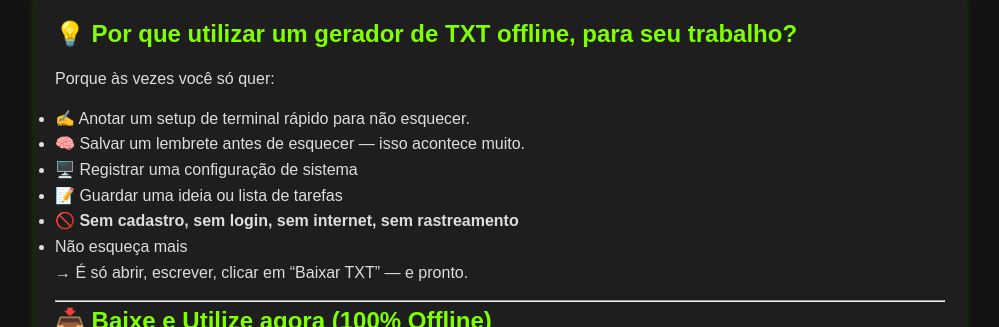
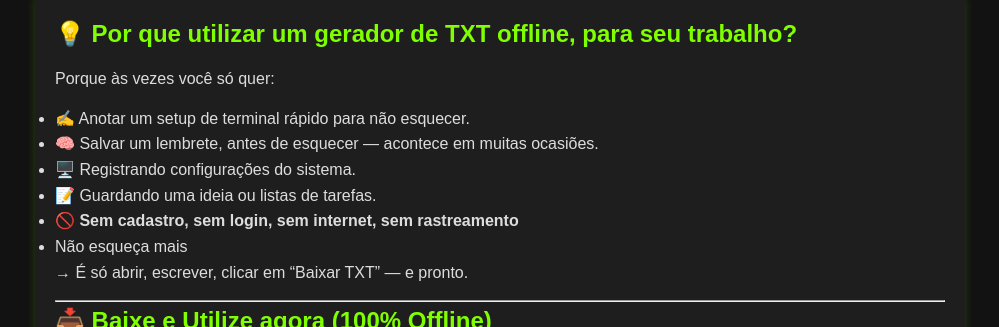
Before and after one commit to Piolinux/piolinux-site, a Jekyll site: the page built from _posts/2025-09-11-gerador-de-txt-offline-anote-salve-e-leve-com-voce.md, in a window 1280 px wide and 1400 px high, scrolled down 496 px. Shown: the part 125-452 px from the top of the window, without its empty margins (140-1139 px from the left). Built offline with Jekyll 4.4.1, drawn with Linux system fonts in a browser that asks for light colours; some of the changed text lies outside the part shown.

Commit message:
Update 2025-09-11-gerador-de-txt-offline-anote-salve-e-leve-com-voce.md

```diff
--- a/_posts/2025-09-11-gerador-de-txt-offline-anote-salve-e-leve-com-voce.md
+++ b/_posts/2025-09-11-gerador-de-txt-offline-anote-salve-e-leve-com-voce.md
@@ -23,9 +23,9 @@ permalink: /gerador-txt-offline-anotacoes-lembretes/
 
 <ul>
   <li>✍️ Anotar um setup de terminal rápido para não esquecer.</li>
-  <li>🧠 Salvar um lembrete antes de esquecer — isso acontece muito.</li>
-  <li>🖥️ Registrar uma configuração de sistema</li>
-  <li>📝 Guardar uma ideia ou lista de tarefas</li>
+  <li>🧠 Salvar um lembrete, antes de esquecer — acontece em muitas ocasiões.</li>
+  <li>🖥️ Registrando  configurações do sistema.</li>
+  <li>📝 Guardando  uma ideia ou listas de tarefas.</li>
   <li>🚫 <strong>Sem cadastro, sem login, sem internet, sem rastreamento</strong></li>
   <li>Não esqueça mais</li>
 </ul>
```
Also changed, not shown: other parts of _posts/2025-09-11-gerador-de-txt-offline-anote-salve-e-leve-com-voce.md (+1 -1 lines).
